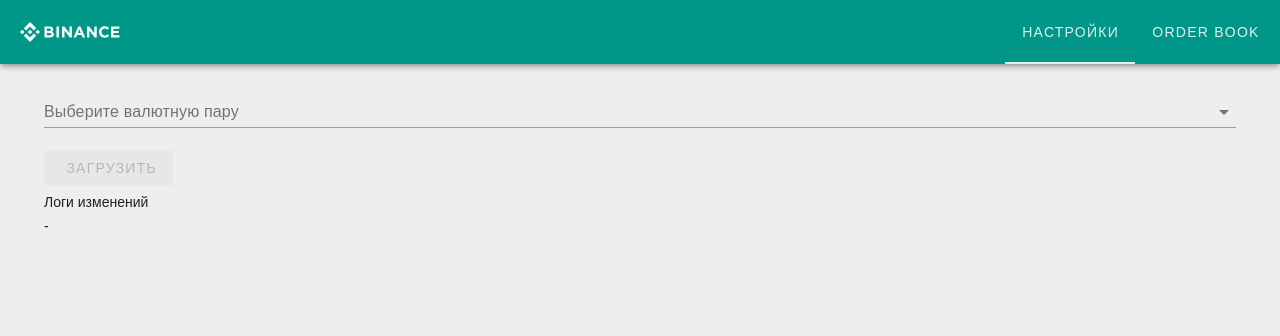
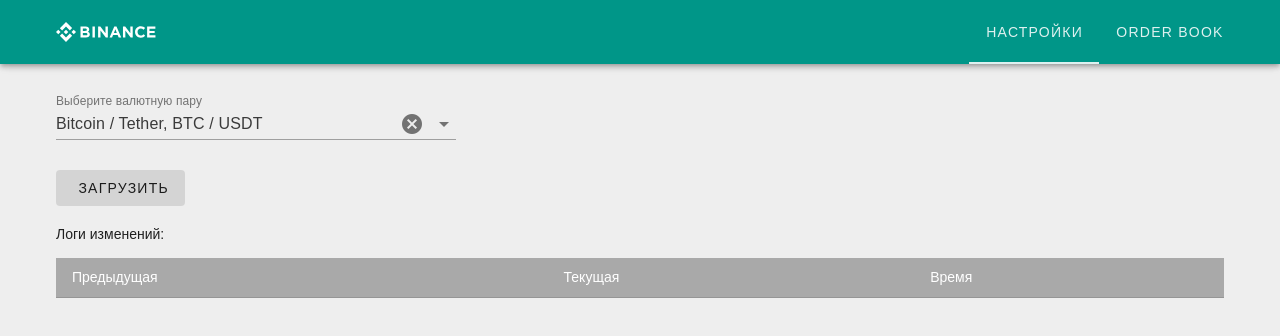
Before and after one commit to morphydidius/wallet_orderbook, a Vue app: page /settings in a window 1280 px wide. Shown: the top 336 px of the page. Built offline with nearby package versions, Linux system fonts and the light colour scheme.

Commit message:
settings styles edited & datejs added

```diff
--- a/package.json
+++ b/package.json
@@ -10,6 +10,7 @@
   "dependencies": {
     "@mdi/font": "^7.4.47",
     "core-js": "^3.8.3",
+    "dayjs": "^1.11.11",
     "vue": "^3.2.13",
     "vue-router": "^4.0.3",
     "vuetify": "^3.6.8",
--- a/src/components/Header.vue
+++ b/src/components/Header.vue
@@ -1,6 +1,6 @@
 <template>
 	<v-app-bar>
-		<template v-slot:prepend>
+		<v-container class="d-flex justify-space-between align-center pa-0">
 			<router-link :to="{ name: 'home' }">
 				<v-btn
 					:ripple="false"
@@ -10,9 +10,7 @@
 					<wo-logo></wo-logo>
 				</v-btn>
 			</router-link>
-		</template>
 
-        <template v-slot:append>
 			<v-tabs
 				:items="tabs"
 				v-model="selectedTabId"
@@ -28,8 +26,8 @@
 					{{ tab.text }}
 				</v-tab>
 			</v-tabs>
-		</template>
-    </v-app-bar>
+		</v-container>
+	</v-app-bar>
 </template>
 
 <script>
--- a/src/components/Logs.vue
+++ b/src/components/Logs.vue
@@ -1,8 +1,8 @@
 <template>
-	<div class="wo__logs">
-		<div class="pb-2">Логи изменений</div>
+	<div class="wo__logs py-8">
+		<div class="pb-4">Логи изменений:</div>
 
-		<v-table v-if="logs.length">
+		<v-table density='compact'>
 			<thead>
 				<tr>
 					<th class="text-left">
@@ -28,17 +28,16 @@
 
 					<td>{{ current }}</td>
 
-					<td>{{ date }}</td>
+					<td>{{ normalize(date) }}</td>
 				</tr>
 			</tbody>
 		</v-table>
-
-		<div v-else>-</div>
 	</div>
 </template>
 
 <script>
 import { mapState } from 'vuex';
+import dayjs from 'dayjs';
 
 export default {
 	name: 'WoLogs',
@@ -47,5 +46,10 @@ export default {
 			logs: state => state.logs,
 		}),
 	},
+	methods: {
+		normalize(date) {
+			return dayjs(date).format('YYYY-MM-DD HH:mm:ss') ;
+		},
+	}
 };
 </script>
--- a/src/plugins/vuetify.js
+++ b/src/plugins/vuetify.js
@@ -26,6 +26,11 @@ const customLightTheme = {
     'hover-opacity': 0.2,
     'theme-overlay-multiplier': 0.5,
     'theme-on-surface': '#ffffff',
+    'theme-surface': '#A5A5A5',
+    'theme-bar': '#009688',
+    'theme-table-bg': "#e9e9e9",
+    'theme-table-head': '#a9a9a9',
+    'theme-table-color': '#000000',
     // 'focus-opacity': 0.12,
     // 'selected-opacity': 0.08,
     // 'activated-opacity': 0.12,
--- a/src/scss/index.scss
+++ b/src/scss/index.scss
@@ -3,6 +3,7 @@
 
 	&__logo {
 		opacity: 1 !important;
+		fill: rgb(var(--v-theme-on-surface));
 	}
 
 	&__loader {
@@ -13,6 +14,24 @@
 		border-radius: 50%;
 		box-sizing: border-box;
 		animation: animloader 1s ease-in infinite;
+	}
+
+	.v-app-bar.v-toolbar {
+		background: rgb(var(--v-theme-bar));
+	}
+
+	.v-table {
+		background: rgb(var(--v-theme-table-bg));
+		color: rgb(var(--v-theme-table-color));
+
+		thead {
+			background: rgb(var(--v-theme-table-head));
+			color: rgb(var(--v-theme-on-surface));
+		}
+	}
+
+	.v-tabs-window {
+		display: none;
 	}
 }
 
--- a/src/views/Settings.vue
+++ b/src/views/Settings.vue
@@ -1,18 +1,16 @@
 <template>
 	<v-container class="px-4">
-		<v-row>
 		<v-select
 			:items="currencyPairs"
 			v-model="selectedPairValue"
 			label="Выберите валютную пару"
 			class="mt-3"
 			variant="underlined"
-				width="300"
+			max-width="400px"
 			clearable
 		></v-select>
-		</v-row>
 
-		<v-row>
+		<v-row class="px-3 mt-2">
 			<v-btn
 				variant="tonal"
 				:disabled="isLoading || !selectedPairValue"
@@ -23,14 +21,12 @@
 			</v-btn>
 		</v-row>
 
+		<wo-logs />
+
 		<v-row>
-			<div v-if="asks.length || bids.length" class="py-2">
-				Аски и биды в <router-link :to="{ name: 'orderBook' }">Order Book</router-link>
+			<div v-if="asks.length || bids.length" class="pa-4">
+				Аски и биды доступны в <router-link :to="{ name: 'orderBook' }">Order Book</router-link>
 			</div>
-		</v-row>
-
-		<v-row class="pt-2" >
-			<wo-logs />
 		</v-row>
 	</v-container>
 </template>
@@ -75,6 +71,9 @@ export default {
 			return this.isLoading ? 'Загрузка' : 'Загрузить';
 		},
 	},
+	mounted() {
+		this.selectedPairValue = this.currencyPairs[0].value;
+	},
 	methods: {
 		getOrderBook() {
 			this.$store
```
Also changed, not shown: src/components/Logo.vue (+0 -7 lines), 1 other file (tests, documents, lock files or other folders). Lines whose indentation alone changed are shown as unchanged.
